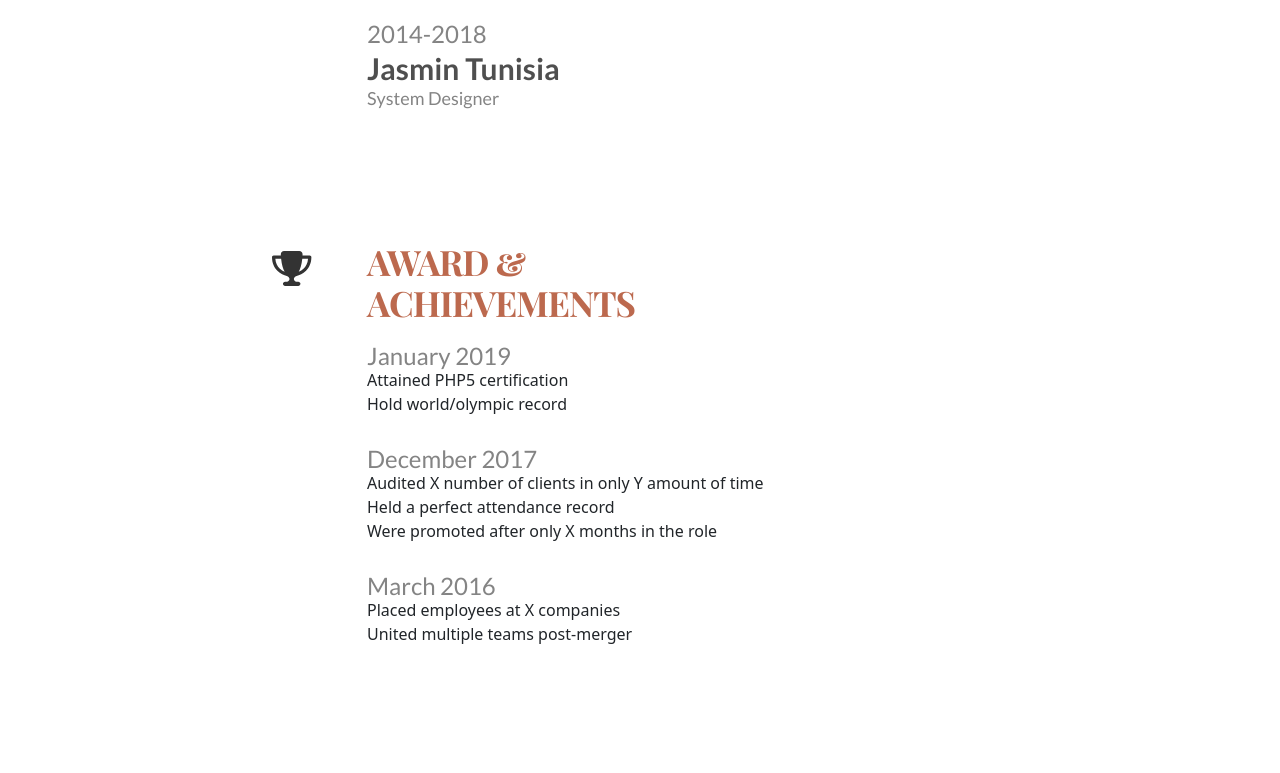
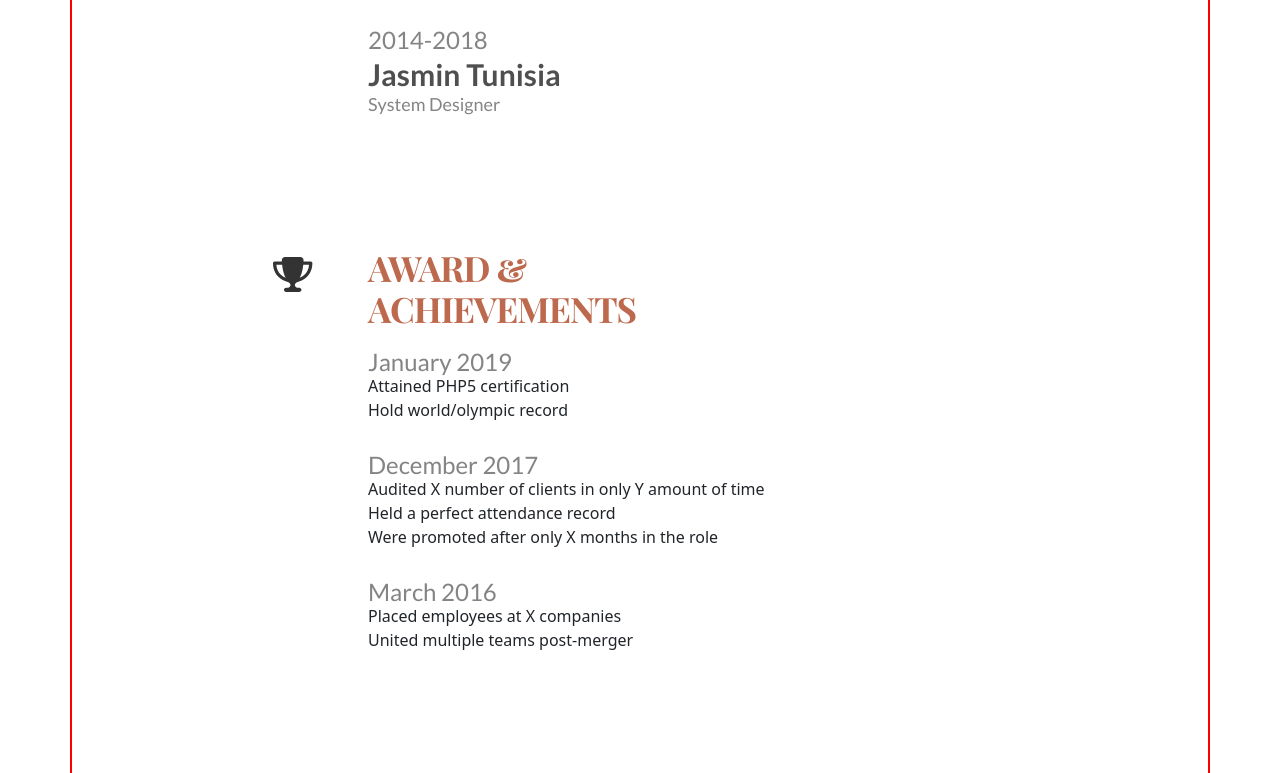
Before and after one commit to Zeldariam/test-asma, a plain HTML site: page index.html in a window 1280 px wide. Shown: the part 697-1470 px from the top of the page. Drawn offline with nearby package versions, Linux system fonts and the light colour scheme.

Commit message:
sass ne9ess

```diff
--- a/index.html
+++ b/index.html
@@ -48,8 +48,12 @@
             </nav>
 
 
+
+        </div>
+        <div id="content">
+            <div class=" container intro">
                 <section class="page-section">
-                <div class="container">
+                    <div class="row">
                         <div class=" first-section-content row">
                             <h1 id="">hi i'm foulen ben foulen</h1>
                             <h2>
@@ -61,6 +65,7 @@
                     </div>
                 </section>
             </div>
+
             <div class="container container2">
                 <div class="row">
                   <div class="col-2">
@@ -166,13 +171,15 @@
 
               </div>
 
+        </div>
+
 
           <div class="footerBackground">
               <div class="copyright">Copyright@FoulenBenFoulen</div>
 
               <div>
-
-                  <i class="fa fa-github"></i>
+                  <link rel="stylesheet" href="https://cdnjs.cloudflare.com/ajax/libs/font-awesome/4.7.0/css/font-awesome.min.css">
+                  <i class="fa fa-github" style="font-size:24px"></i>
               </div>
 
           </div>
--- a/sass/style.scss
+++ b/sass/style.scss
@@ -0,0 +1,177 @@
+.container
+	border: solid red 2px
+.container2
+	flex-direction: column
+.center
+	position: relative
+	top: 25%
+	left: 25%
+	width: 50%
+.navbar
+	background: #f4f4f4
+.navbar-brand
+	background-color: #ffffff
+	height: 7.625rem
+	width: 7.625rem
+.navbar-toggler
+	padding: 0.25rem 0.75rem
+	font-size: 1.25rem
+	color: black
+	background-color: transparent
+	border: 1px solid transparent
+	border-radius: 0.25rem
+.nav-item
+	margin-left: 3rem
+.nav-link
+	font-size: 30px
+	font-family: 'Lato'
+	color: #616060
+	&:hover
+		font-weight: bold
+.nav-link:active, .nav-link:focus
+.intro
+	section
+		display: flex
+.page-section
+	max-width: 100%
+	height: auto
+	padding-top: 5rem
+	background-position: center center
+	background-size: cover
+.first-section-content
+	max-width: 100%
+	height: auto
+h1
+	text-transform: capitalize
+	font-family: 'Playfair Display SC',serif
+	font-weight: 300
+#textFoulen
+	text-indent: 50px
+.section2-title
+	color: #bc694e
+.date
+	color: #848484
+	font-size: 24px
+	line-height: 25px
+	color: #848484
+	font-weight: 400
+	font-family: "Lato"
+	margin-top: 20px
+#briefCase
+	color: #333333
+#chose
+#EXP1
+	margin-top: 5%
+.workDiv
+	display: inline-block
+	h2
+		border: solid black 2px
+		display: inline-block
+	i
+		font-size: 24px
+.title, .title1
+	font-size: 3rem
+	font-family: "PlayfairDisplaySC-Bold"
+.title1
+	color: #151515
+.footer
+	height: 7.25rem
+	background-color: #f4f4f4
+.section03
+	position: relative
+	top: 2.3rem
+.section04
+	width: 100%
+.text
+	color: #bc694e
+	font-size: 35px !important
+	font-weight: 500
+.text1
+	color: #4f4f4f
+	font-weight: bold
+.jobTitle
+	display: flex
+	justify-content: flex-start
+	align-items: flex-start
+	h1
+		margin-left: 4%
+	.div1
+		display: flex
+		flex-direction: column
+.flex1
+	display: flex
+	flex-direction: row
+	align-items: center
+	border: solid red 2px
+	i
+		font-size: 35px
+	h1
+		position: relative
+		right: 19%
+.iWork
+	position: relative
+	right: 20%
+.tx
+	font-weight: normal
+.workTitle
+	font-size: 35px
+	letter-spacing: -1px
+	line-height: 41px
+	color: #bc694e
+	font-weight: 700
+	font-family: "Playfair Display SC"
+	margin-top: 130px
+.bagIcon
+	margin-top: 140px
+	font-size: 35px
+	color: #333333
+.experience
+	font-size: 30px
+	line-height: 25px
+	color: #4f4f4f
+	font-weight: 700
+	font-family: "Lato"
+	margin-top: 10px
+.position
+	font-size: 18px
+	line-height: 25px
+	color: #848484
+	font-weight: 400
+	font-family: "Lato"
+	margin-rop: 10px
+.awardText
+	font-size: 24px
+	line-height: 28px
+	color: #4f4f4f
+	font-weight: 400
+	font-family: "Lato"
+	margin-top: 20px
+.backgroundImage
+	background-image: url("/img/background.png")
+	height: 440px
+	display: flex
+	justify-content: center
+.backgroundText
+	font-size: 35px
+	line-height: 42px
+	color: #ffffff
+	font-weight: 700
+	font-family: "Playfair Display SC"
+	padding: 20px
+	padding-left: 35px
+	border: 3px solid white
+	width: 600px
+	height: 140px
+	margin-top: 30px
+.footerBackground
+	height: 130px
+	display: flex
+	justify-content: space-around
+	align-items: center
+.copyright
+	font-size: 18px
+	line-height: 0px
+	color: #141414
+	font-weight: 400
+	font-family: "Lato"
+	text-align: left
```
Also changed, not shown: css/style.css, img/Social.png (added). Lines whose indentation alone changed are shown as unchanged.
